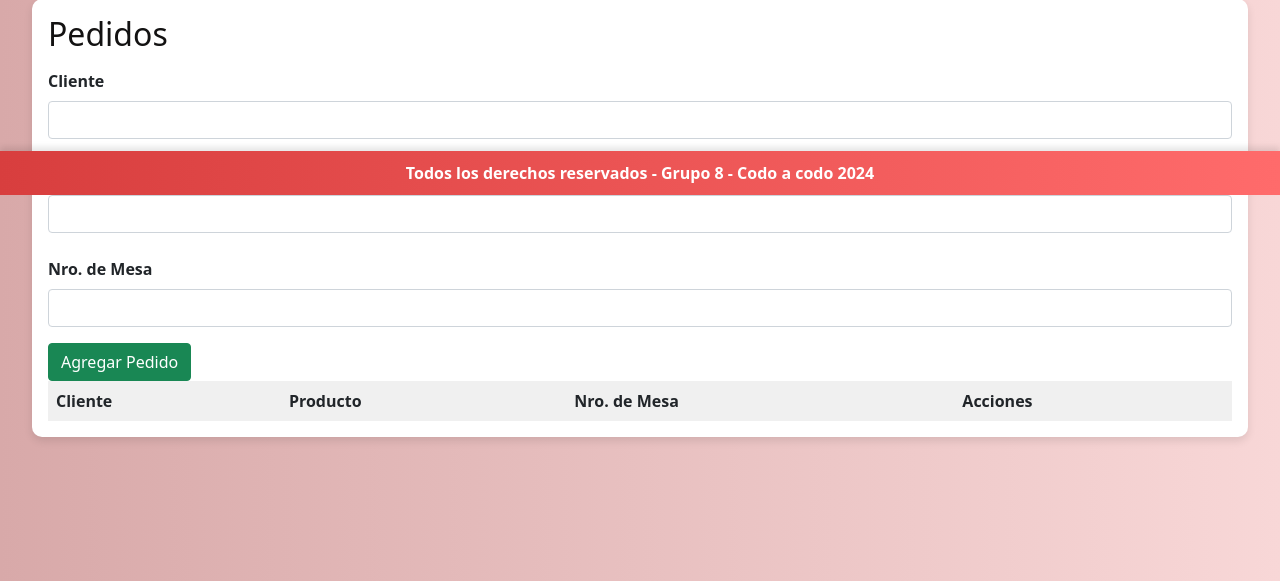
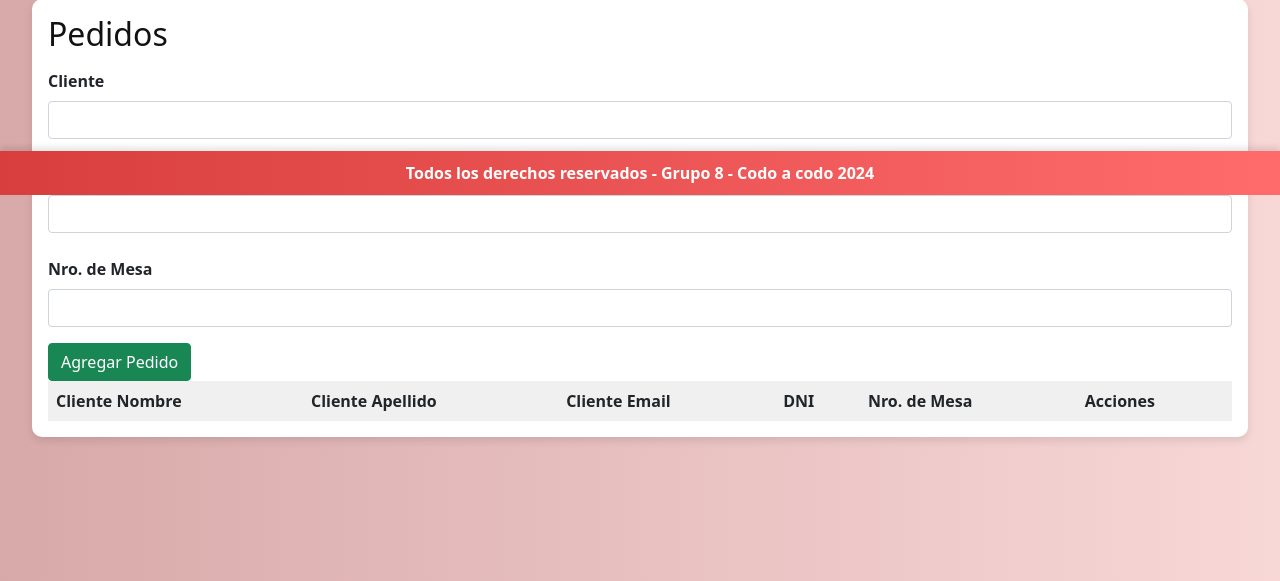
Before and after one commit to GrupoDjango8/Grupo-8, a Django app: page /webGOcho/administracion/ in a window 1280 px wide. Shown: the part 605-1186 px from the top of the page. Run offline with Django 5.2, Linux system fonts and the light colour scheme; the visitor is signed in with stand-in values (Sample User, id 1); data that the repository does not hold is empty.

Commit message:
Ver clientes

```diff
--- a/grupo8Trabajo/webGOcho/templates/webGOcho/administracion.html
+++ b/grupo8Trabajo/webGOcho/templates/webGOcho/administracion.html
@@ -129,11 +129,14 @@
         <table>
             <thead>
                 <tr>
-                    <th>Cliente</th>
-                    <th>Producto</th>
+                    <th>Cliente Nombre</th>
+                    <th>Cliente Apellido</th>
+                    <th>Cliente Email</th>
+                    <th>DNI</th>
                     <th>Nro. de Mesa</th>
                     <th>Acciones</th>
                 </tr>
+
             </thead>
             <tbody id="pedidosTable">
                 <!-- Acá van a ir los pediditosssssssssssssss -->
--- a/grupo8Trabajo/webGOcho/templates/webGOcho/edicion_producto.html
+++ b/grupo8Trabajo/webGOcho/templates/webGOcho/edicion_producto.html
@@ -5,6 +5,8 @@
 {% block extracss %}
     <!-- <link rel="stylesheet" href="{% static 'webGOcho/styles/index.css' %}"> -->
     <link rel="stylesheet" href="{% static 'webGOcho/styles/registro.css' %}">
+    <link href="https://cdn.jsdelivr.net/npm/bootstrap@5.0.2/dist/css/bootstrap.min.css" rel="stylesheet" integrity="sha384-EVSTQN3/azprG1Anm3QDgpJLIm9Nao0Yz1ztcQTwFspd3yD65VohhpuuCOmLASjC" crossorigin="anonymous">
+    <link rel="stylesheet" href="https://cdnjs.cloudflare.com/ajax/libs/font-awesome/6.0.0-beta3/css/all.min.css">
 {% endblock %}
 <!--Agregar en main las funcionalidades propias del form de registro -->
 {% block main %}
@@ -14,6 +16,6 @@
         {% csrf_token %}
         {{ form.as_p }}
         <br>
-        <input type="submit" value="Modificar">
+        <input type="submit" value="Modificar" class="btn btn-success">
     </form>
 {% endblock %}
```
